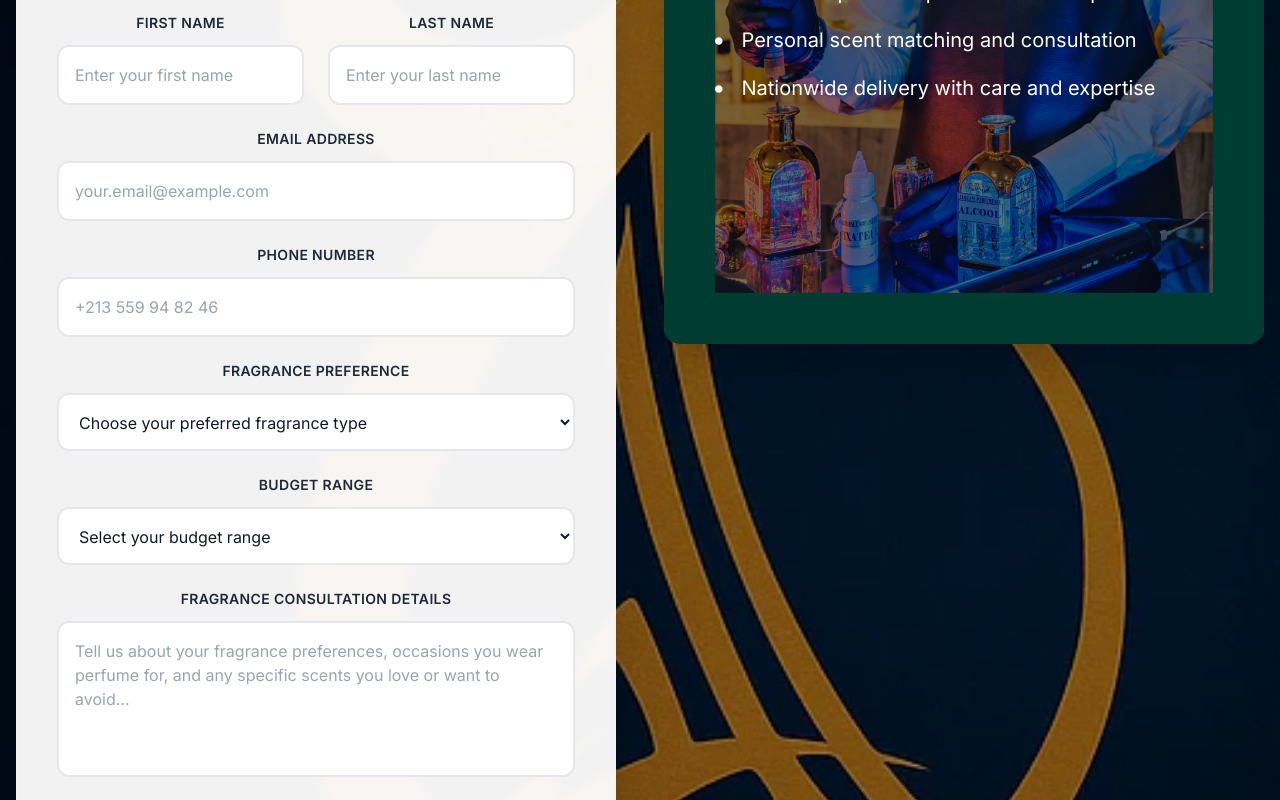
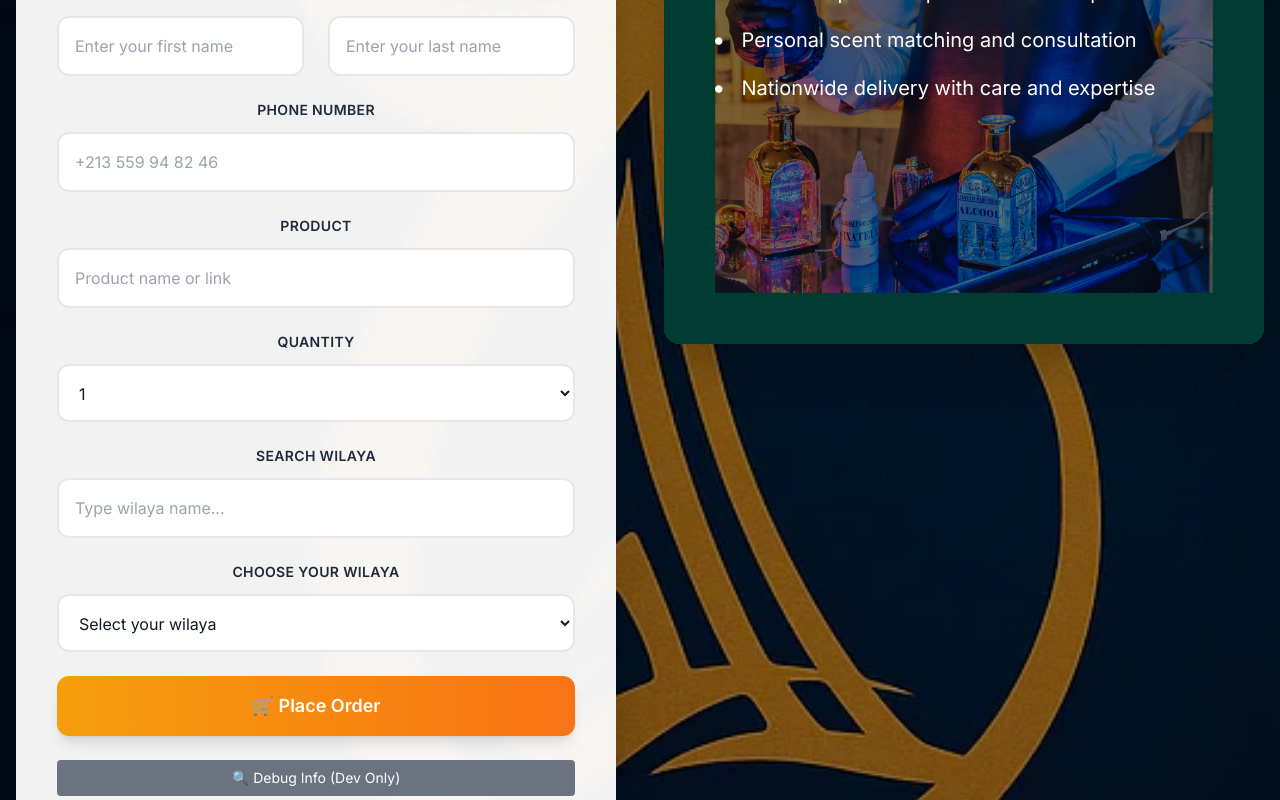
Before and after one commit to autonomyowner/ayoubdz, a React (Vite) app: page /contact in a window 1280 px wide. Shown: the part 700-1500 px from the top of the page. Built offline with nearby package versions, Linux system fonts and the light colour scheme.

Commit message:
Simplify quick order form; add wilaya + delivery price + quantity; update GAS email + sheet; fix test data; point form to API_CONFIG

```diff
--- a/src/components/ContactPage.tsx
+++ b/src/components/ContactPage.tsx
@@ -1,17 +1,21 @@
 import { useEffect, useState } from 'react'
 import { trackViewContent, trackFormSubmission, trackSchedule, trackButtonClick } from '../utils/facebookPixel'
 import DeliveryPriceSelector from './DeliveryPriceSelector'
+import { API_CONFIG } from '../config/api'
+import { deliveryPricingData } from '../data/deliveryPricing'
 
 const ContactPage = () => {
   const [formData, setFormData] = useState({
     firstName: '',
     lastName: '',
-    email: '',
     phone: '',
-    projectType: '',
-    budget: '',
-    description: ''
+    product: '',
+    quantity: '1'
   })
+
+  const [wilayaSearch, setWilayaSearch] = useState('')
+  const [selectedWilaya, setSelectedWilaya] = useState('')
+  const selectedWilayaData = deliveryPricingData.find(item => item.wilaya === selectedWilaya)
 
   useEffect(() => {
     // Track that user viewed the contact page
@@ -36,31 +40,25 @@ const ContactPage = () => {
     console.log('All required fields filled:', {
       firstName: !!formData.firstName,
       lastName: !!formData.lastName,
-      email: !!formData.email,
       phone: !!formData.phone,
-      projectType: !!formData.projectType,
-      budget: !!formData.budget
+      product: !!formData.product,
+      wilaya: !!selectedWilaya,
+      quantity: !!formData.quantity
     })
     setIsSubmitting(true)
     setSubmitStatus('idle')
 
     try {
       // Track form submission
-      trackFormSubmission('Contact Form', {
-        project_type: formData.projectType,
-        budget_range: formData.budget,
-        has_description: formData.description.length > 0
-      })
-
-      // Track lead generation
-      trackFormSubmission('Lead Generation', {
-        lead_source: 'contact_form',
-        project_type: formData.projectType,
-        budget_range: formData.budget
+      trackFormSubmission('Quick Order', {
+        product: formData.product,
+        wilaya: selectedWilaya,
+        delivery_price: selectedWilayaData ? selectedWilayaData.price : undefined,
+        quantity: formData.quantity
       })
 
       // Submit directly to Google Apps Script using form data (avoids CORS)
-      const GOOGLE_SCRIPT_URL = 'https://script.google.com/macros/s/AKfycbxcTJsZzOps9jtqm-fcQS0sEIeofbTht101LwWYhGjtmorVt1a4tQpv-QmhEdHfLiVotg/exec'
+      const GOOGLE_SCRIPT_URL = API_CONFIG.GOOGLE_APPS_SCRIPT_URL
 
       console.log('Sending request to:', GOOGLE_SCRIPT_URL)
 
@@ -68,11 +66,11 @@ const ContactPage = () => {
       const formDataToSend = new FormData()
       formDataToSend.append('firstName', formData.firstName)
       formDataToSend.append('lastName', formData.lastName)
-      formDataToSend.append('email', formData.email)
       formDataToSend.append('phone', formData.phone)
-      formDataToSend.append('projectType', formData.projectType)
-      formDataToSend.append('budget', formData.budget)
-      formDataToSend.append('description', formData.description)
+      formDataToSend.append('product', formData.product)
+      formDataToSend.append('quantity', formData.quantity)
+      formDataToSend.append('wilaya', selectedWilaya)
+      if (selectedWilayaData) formDataToSend.append('deliveryPrice', String(selectedWilayaData.price))
       formDataToSend.append('timestamp', new Date().toISOString())
       formDataToSend.append('source', 'website_contact_form')
 
@@ -91,12 +89,12 @@ const ContactPage = () => {
         setFormData({
           firstName: '',
           lastName: '',
-          email: '',
           phone: '',
-          projectType: '',
-          budget: '',
-          description: ''
+          product: '',
+          quantity: '1'
         })
+        setSelectedWilaya('')
+        setWilayaSearch('')
       } else {
         console.log('Form submission failed with status:', response.status)
         throw new Error('Failed to submit form')
@@ -141,16 +139,16 @@ const ContactPage = () => {
           {/* Contact Form Section */}
           <div className="grid md:grid-cols-2 gap-6 sm:gap-8 md:gap-12 mb-8 sm:mb-12 md:mb-16">
             {/* Contact Form */}
-            <div className="bg-white bg-opacity-95 backdrop-blur-sm p-6 sm:p-8 md:p-10 rounded-2xl shadow-2xl border border-gray-100">
+              <div className="bg-white bg-opacity-95 backdrop-blur-sm p-6 sm:p-8 md:p-10 rounded-2xl shadow-2xl border border-gray-100">
               <div className="text-center mb-8">
                 <div className="inline-flex items-center px-4 py-2 bg-gradient-to-r from-amber-100 to-orange-100 rounded-full text-amber-800 text-sm font-semibold mb-4">
-                  <span className="mr-2">🌸</span>
-                  Personal Fragrance Consultation
+                  <span className="mr-2">🛒</span>
+                  Quick Order Form
                 </div>
-                <h2 className="text-2xl sm:text-3xl md:text-4xl font-bold text-gray-800 mb-4">Find Your Perfect Scent</h2>
-                <p className="text-gray-600 text-lg leading-relaxed max-w-2xl mx-auto">
-                  Tell us about your preferences and let our experts help you discover the ideal fragrance that matches your personality and style.
-                </p>
+                  <h2 className="text-2xl sm:text-3xl md:text-4xl font-bold text-gray-800 mb-4">Order Your Perfume</h2>
+                  <p className="text-gray-600 text-lg leading-relaxed max-w-2xl mx-auto">
+                  Enter your details, choose your wilaya, and see delivery price instantly.
+                  </p>
               </div>
 
               {/* Success Message */}
@@ -208,19 +206,6 @@ const ContactPage = () => {
                 </div>
 
                 <div>
-                  <label className="block text-gray-800 font-semibold mb-3 text-sm uppercase tracking-wide">Email Address</label>
-                  <input
-                    type="email"
-                    name="email"
-                    value={formData.email}
-                    onChange={handleInputChange}
-                    className="w-full px-4 py-4 bg-white border-2 border-gray-200 rounded-xl text-gray-900 placeholder-gray-400 focus:outline-none focus:border-amber-400 focus:ring-2 focus:ring-amber-100 transition-all duration-200"
-                    placeholder="your.email@example.com"
-                    required
-                  />
-                </div>
-
-                <div>
                   <label className="block text-gray-800 font-semibold mb-3 text-sm uppercase tracking-wide">Phone Number</label>
                   <input
                     type="tel"
@@ -234,53 +219,69 @@ const ContactPage = () => {
                 </div>
 
                 <div>
-                  <label className="block text-gray-800 font-semibold mb-3 text-sm uppercase tracking-wide">Fragrance Preference</label>
+                  <label className="block text-gray-800 font-semibold mb-3 text-sm uppercase tracking-wide">Product</label>
+                  <input
+                    type="text"
+                    name="product"
+                    value={formData.product}
+                    onChange={handleInputChange}
+                    className="w-full px-4 py-4 bg-white border-2 border-gray-200 rounded-xl text-gray-900 placeholder-gray-400 focus:outline-none focus:border-amber-400 focus:ring-2 focus:ring-amber-100 transition-all duration-200"
+                    placeholder="Product name or link"
+                    required
+                  />
+                </div>
+
+                <div>
+                  <label className="block text-gray-800 font-semibold mb-3 text-sm uppercase tracking-wide">Quantity</label>
                   <select
-                    name="projectType"
-                    value={formData.projectType}
+                    name="quantity"
+                    value={formData.quantity}
                     onChange={handleInputChange}
                     className="w-full px-4 py-4 bg-white border-2 border-gray-200 rounded-xl text-gray-900 focus:outline-none focus:border-amber-400 focus:ring-2 focus:ring-amber-100 transition-all duration-200"
                     required
                   >
-                    <option value="">Choose your preferred fragrance type</option>
-                    <option value="fresh">🌸 Fresh & Citrus</option>
-                    <option value="woody">🌲 Woody & Oriental</option>
-                    <option value="floral">🌹 Floral & Romantic</option>
-                    <option value="spicy">🌶️ Spicy & Warm</option>
-                    <option value="aquatic">🌊 Aquatic & Marine</option>
-                    <option value="gourmand">🍰 Gourmand & Sweet</option>
-                    <option value="consultation">💫 Need Personal Consultation</option>
+                    <option value="1">1</option>
+                    <option value="2">2</option>
+                    <option value="3">3</option>
+                    <option value="4">4</option>
+                    <option value="5">5</option>
                   </select>
                 </div>
 
+                {/* Wilaya + Delivery Price */}
                 <div>
-                  <label className="block text-gray-800 font-semibold mb-3 text-sm uppercase tracking-wide">Budget Range</label>
+                  <label className="block text-gray-800 font-semibold mb-3 text-sm uppercase tracking-wide">Search Wilaya</label>
+                  <input
+                    type="text"
+                    value={wilayaSearch}
+                    onChange={(e) => setWilayaSearch(e.target.value)}
+                    placeholder="Type wilaya name..."
+                    className="w-full px-4 py-4 bg-white border-2 border-gray-200 rounded-xl text-gray-900 placeholder-gray-400 focus:outline-none focus:border-amber-400 focus:ring-2 focus:ring-amber-100 transition-all duration-200"
+                  />
+                </div>
+                <div>
+                  <label className="block text-gray-800 font-semibold mb-3 text-sm uppercase tracking-wide">Choose Your Wilaya</label>
                   <select
-                    name="budget"
-                    value={formData.budget}
-                    onChange={handleInputChange}
+                    value={selectedWilaya}
+                    onChange={(e) => setSelectedWilaya(e.target.value)}
                     className="w-full px-4 py-4 bg-white border-2 border-gray-200 rounded-xl text-gray-900 focus:outline-none focus:border-amber-400 focus:ring-2 focus:ring-amber-100 transition-all duration-200"
                     required
                   >
-                    <option value="">Select your budget range</option>
-                    <option value="5k-15k">💰 5,000 - 15,000 DA</option>
-                    <option value="15k-30k">💎 15,000 - 30,000 DA</option>
-                    <option value="30k-100k">👑 30,000 - 100,000 DA</option>
-                    <option value="100k+">✨ 100,000+ DA</option>
-                    <option value="discuss">💬 Let's discuss options</option>
+                    <option value="">Select your wilaya</option>
+                    {deliveryPricingData
+                      .filter(item => item.wilaya.toLowerCase().includes(wilayaSearch.toLowerCase()))
+                      .map(item => (
+                        <option key={item.wilayaCode} value={item.wilaya}>{item.wilaya}</option>
+                      ))}
                   </select>
-                </div>
-
-                <div>
-                  <label className="block text-gray-800 font-semibold mb-3 text-sm uppercase tracking-wide">Fragrance Consultation Details</label>
-                  <textarea
-                    name="description"
-                    value={formData.description}
-                    onChange={handleInputChange}
-                    rows={5}
-                    className="w-full px-4 py-4 bg-white border-2 border-gray-200 rounded-xl text-gray-900 placeholder-gray-400 focus:outline-none focus:border-amber-400 focus:ring-2 focus:ring-amber-100 transition-all duration-200 resize-none"
-                    placeholder="Tell us about your fragrance preferences, occasions you wear perfume for, and any specific scents you love or want to avoid..."
-                  ></textarea>
+                  {selectedWilayaData && (
+                    <div className="mt-3 text-sm text-gray-700">
+                      <div className="font-semibold text-amber-600">
+                        Delivery Price: {selectedWilayaData.price === 0 ? 'FREE' : `${selectedWilayaData.price.toLocaleString()} DA`}
+                      </div>
+                      <div>Estimated delivery: <span className="font-medium">{selectedWilayaData.deliveryTime}</span></div>
+                    </div>
+                  )}
                 </div>
 
                 <button
@@ -289,18 +290,18 @@ const ContactPage = () => {
                   className={`w-full text-white font-semibold text-lg py-4 px-8 rounded-xl transition-all duration-300 transform hover:scale-105 shadow-lg hover:shadow-xl ${isSubmitting ? 'opacity-50 cursor-not-allowed bg-gray-400' : 'bg-gradient-to-r from-amber-500 to-orange-500 hover:from-amber-600 hover:to-orange-600'}`}
                   onClick={() => {
                     console.log('Button clicked!')
-                    console.log('Form data before submit:', formData)
+                    console.log('Form data before submit:', { ...formData, wilaya: selectedWilaya, deliveryPrice: selectedWilayaData?.price })
                     trackButtonClick('Send Message', 'contact_form')
                   }}
                 >
                   {isSubmitting ? (
                     <>
                       <span className="animate-spin mr-2">⏳</span>
-                      Sending Your Request...
+                      Sending Your Order...
                     </>
                   ) : (
                     <>
-                      🌸 Get My Perfect Fragrance Consultation
+                      🛒 Place Order
                     </>
                   )}
                 </button>
@@ -328,12 +329,12 @@ const ContactPage = () => {
                         setFormData({
                           firstName: 'Test',
                           lastName: 'User',
-                          email: 'test@example.com',
                           phone: '1234567890',
-                          projectType: 'clinic',
-                          budget: '200k-400k',
-                          description: 'Test submission'
+                          product: 'Test Product',
+                          quantity: '1'
                         })
+                        setSelectedWilaya('Alger')
+                        setWilayaSearch('Alger')
                         console.log('Form filled with test data')
                       }}
                       className="w-full bg-blue-500 text-white py-2 px-4 rounded text-sm"
--- a/src/config/api.ts
+++ b/src/config/api.ts
@@ -8,7 +8,7 @@ export const API_CONFIG = {
   // 4. Choose "Web app" as type
   // 5. Set access to "Anyone"
   // 6. Copy the web app URL
-  GOOGLE_APPS_SCRIPT_URL: 'https://script.google.com/macros/s/AKfycbxWwy3RpeKxpRpmT6DaJIqSgNh3t4qbZltAYpSkablk4CS3IFezGKtSMvw4rLO1tKn7UQ/exec'
+  GOOGLE_APPS_SCRIPT_URL: 'https://script.google.com/macros/s/AKfycbwmususqJiGfswfvKS7xvzSBykzRYBJbyKMzIHsP2jfRnrMFeMNOYwyy-zxPUtizJHsKQ/exec'
 }
 
 // Example URL format:
```
Also changed, not shown: GOOGLE_APPS_SCRIPT_CODE_FIXED.js (added, +161 -0 lines).
